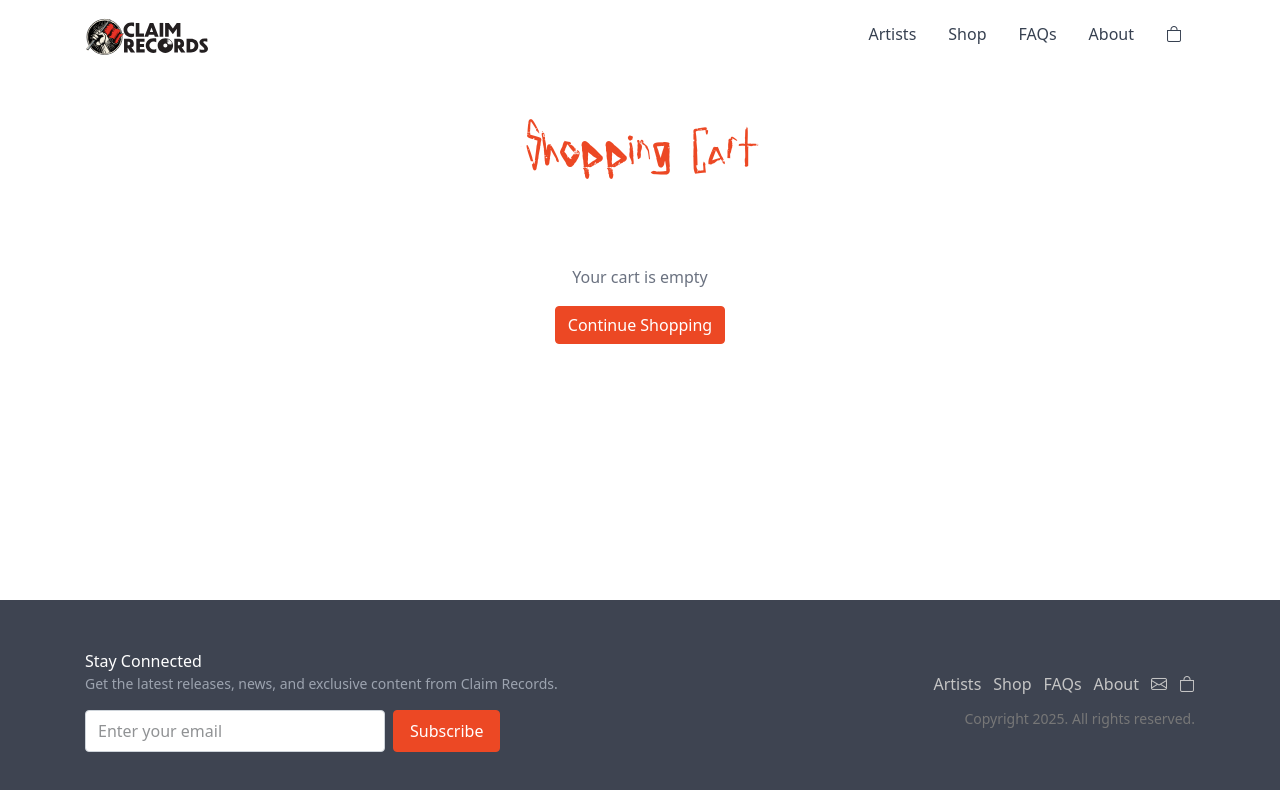
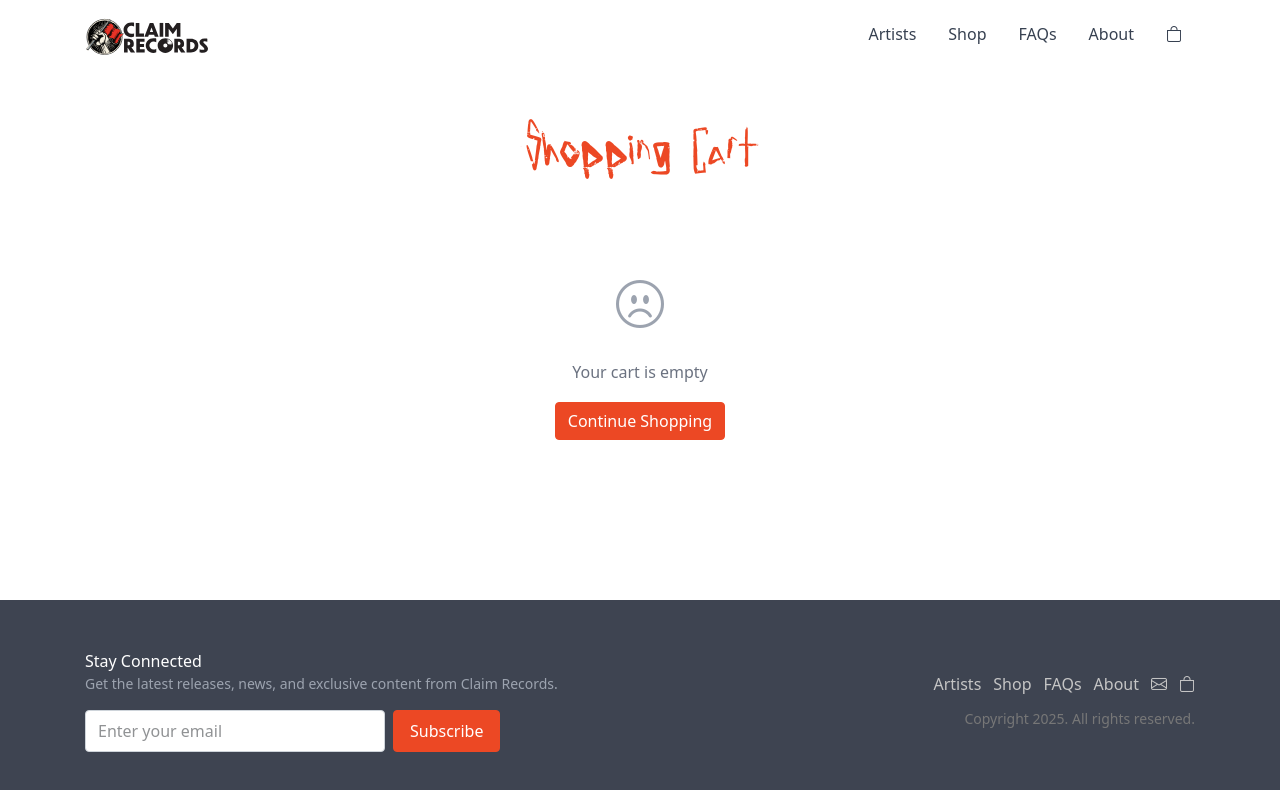
Before and after one commit to chavezroy/claim-records, a Next.js app: page /cart in a window 1280 px wide. Shown: the top 790 px of the page. Built offline with nearby package versions, Linux system fonts and the light colour scheme.

Commit message:
Add sad face icon to shopping cart empty state

```diff
--- a/app/cart/page.tsx
+++ b/app/cart/page.tsx
@@ -61,6 +61,7 @@ export default function CartPage() {
       <div className="container py-5">
         <h1 className="text-center mb-5">Shopping Cart</h1>
         <div className="text-center py-10">
+          <i className="bi bi-emoji-frown" style={{ fontSize: '3rem', color: '#9ca3af', marginBottom: '1rem', display: 'block' }}></i>
           <p className="text-gray-500 mb-4">Your cart is empty</p>
           <Link href="/shop" className="btn btn-primary">
             Continue Shopping
```
